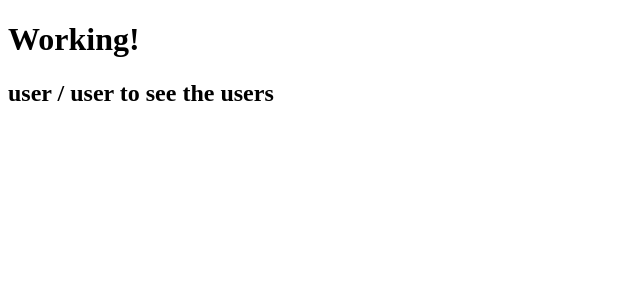
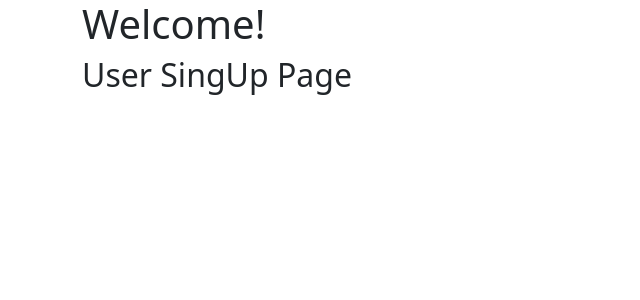
Before and after one commit to MASOOM-BIT/PrerianDjangoTutorial, a Django app: page /appTwo/ in a window 1280 px wide. Shown: the top 300 px of the page, without its empty margins (0-640 px from the left). Run offline with Django 5.2, Linux system fonts and the light colour scheme.

Commit message:
index html

```diff
--- a/Django_level_two/parTwo/templates/appTwo/index.html
+++ b/Django_level_two/parTwo/templates/appTwo/index.html
@@ -1,12 +1,19 @@
-<!DOCTYPE html>
-<html>
+<!doctype html>
+<html lang="en">
   <head>
     <meta charset="utf-8">
     <meta name="viewport" content="width=device-width, initial-scale=1">
-	<title></title>
+    <title>Bootstrap demo</title>
+    <link href="https://cdn.jsdelivr.net/npm/bootstrap@5.3.3/dist/css/bootstrap.min.css" rel="stylesheet" integrity="sha384-QWTKZyjpPEjISv5WaRU9OFeRpok6YctnYmDr5pNlyT2bRjXh0JMhjY6hW+ALEwIH" crossorigin="anonymous">
   </head>
   <body>
-	<h1>Working!</h1>
-	<h2>user / user to see the users</h2>
+  	<div class="container">
+  		<div class="jumbotron">
+  			<h1>Welcome!</h1>
+    		<h2>User SingUp Page</h2>
+  		</div>
+  	</div>
+
+    <script src="https://cdn.jsdelivr.net/npm/bootstrap@5.3.3/dist/js/bootstrap.bundle.min.js" integrity="sha384-YvpcrYf0tY3lHB60NNkmXc5s9fDVZLESaAA55NDzOxhy9GkcIdslK1eN7N6jIeHz" crossorigin="anonymous"></script>
   </body>
 </html>
```
Lines whose indentation alone changed are shown as unchanged.
